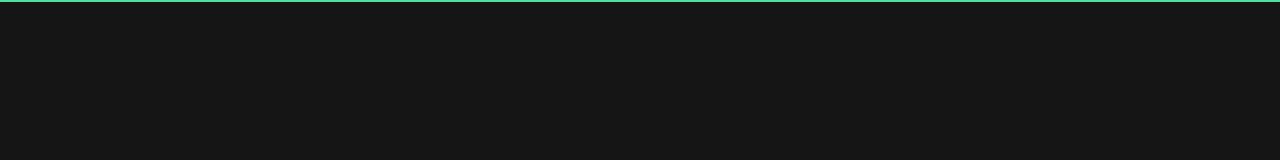
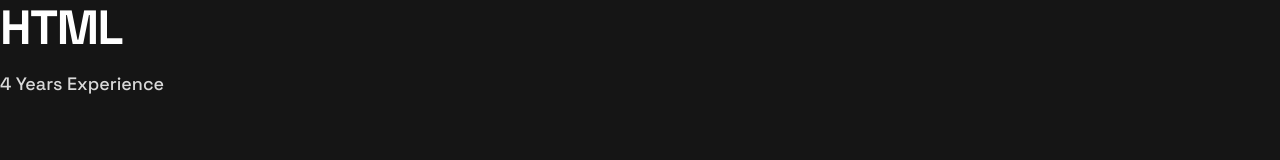
Before and after one commit to abbasikaan/developer-portfolio, a plain HTML site: page index.html in a window 1280 px wide. Drawn offline with Linux system fonts and the light colour scheme.

Commit message:
Build the skill component.

```diff
--- a/css/styles.css
+++ b/css/styles.css
@@ -23,6 +23,12 @@
   --color-accent: #4ee1a0;
   --color-headings: #ffffff;
   --color-body: #d9d9d9;
+}
+
+*,
+::after,
+::before {
+  box-sizing: border-box;
 }
 
 /************\
@@ -85,6 +91,12 @@ h3 {
     line-height: 5.6rem;
   }
 
+  h2 {
+    font-size: 4.8rem;
+    line-height: 5.6rem;
+    letter-spacing: -1.5px;
+  }
+
   h3 {
     font-size: 2.4rem;
     line-height: 3.2rem;
@@ -98,11 +110,6 @@ h3 {
     line-height: 8.8rem;
   }
 
-  h2 {
-    font-size: 4.8rem;
-    line-height: 5.6rem;
-    letter-spacing: -1.5px;
-  }
 }
 
 /************\
@@ -145,3 +152,32 @@ a {
 .underline-xl {
   height: 6px;
 }
+
+/************\
+#Skill
+\************/
+
+.skill {
+  text-align: center;
+}
+
+.skill__heading,
+.skill p {
+  margin: 0;
+}
+
+.skill p {
+  margin-top: 1px;
+}
+
+
+
+@media screen and (min-width: 768px) {
+  .skill {
+    text-align: start;
+  }
+
+  .skill__heading {
+    margin-bottom: 14px;
+  }
+}
--- a/index.html
+++ b/index.html
@@ -13,7 +13,10 @@
 </head>
 
 <body>
-  <div class="underline">&nbsp;</div>
+  <div class="skill">
+    <h2 class="skill__heading">HTML</h2>
+    <p>4 Years Experience</p>
+  </div>
 
   <!-- adamkeyes
 
```
Also changed, not shown: components/skill.html (added, +4 -0 lines).
